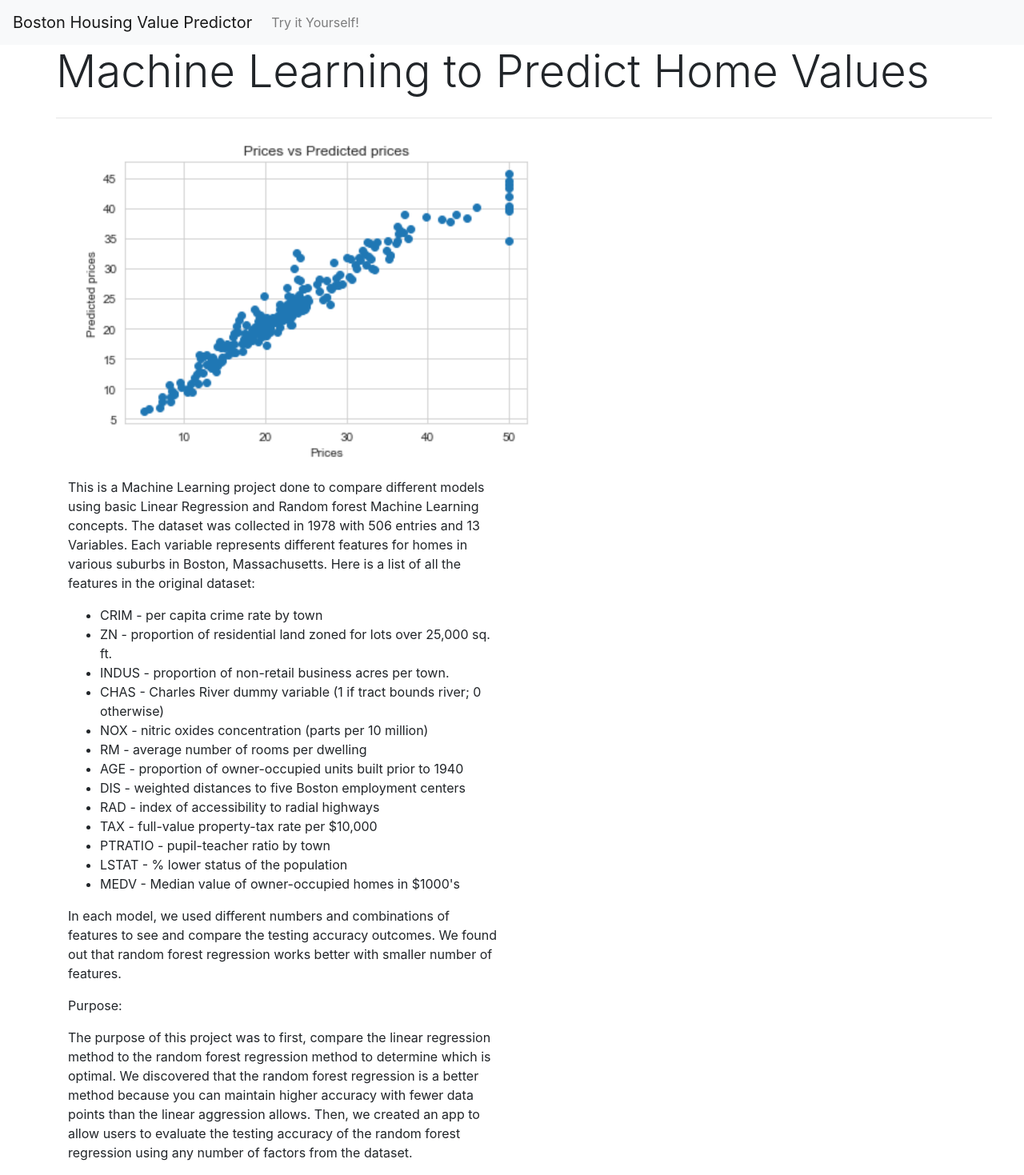
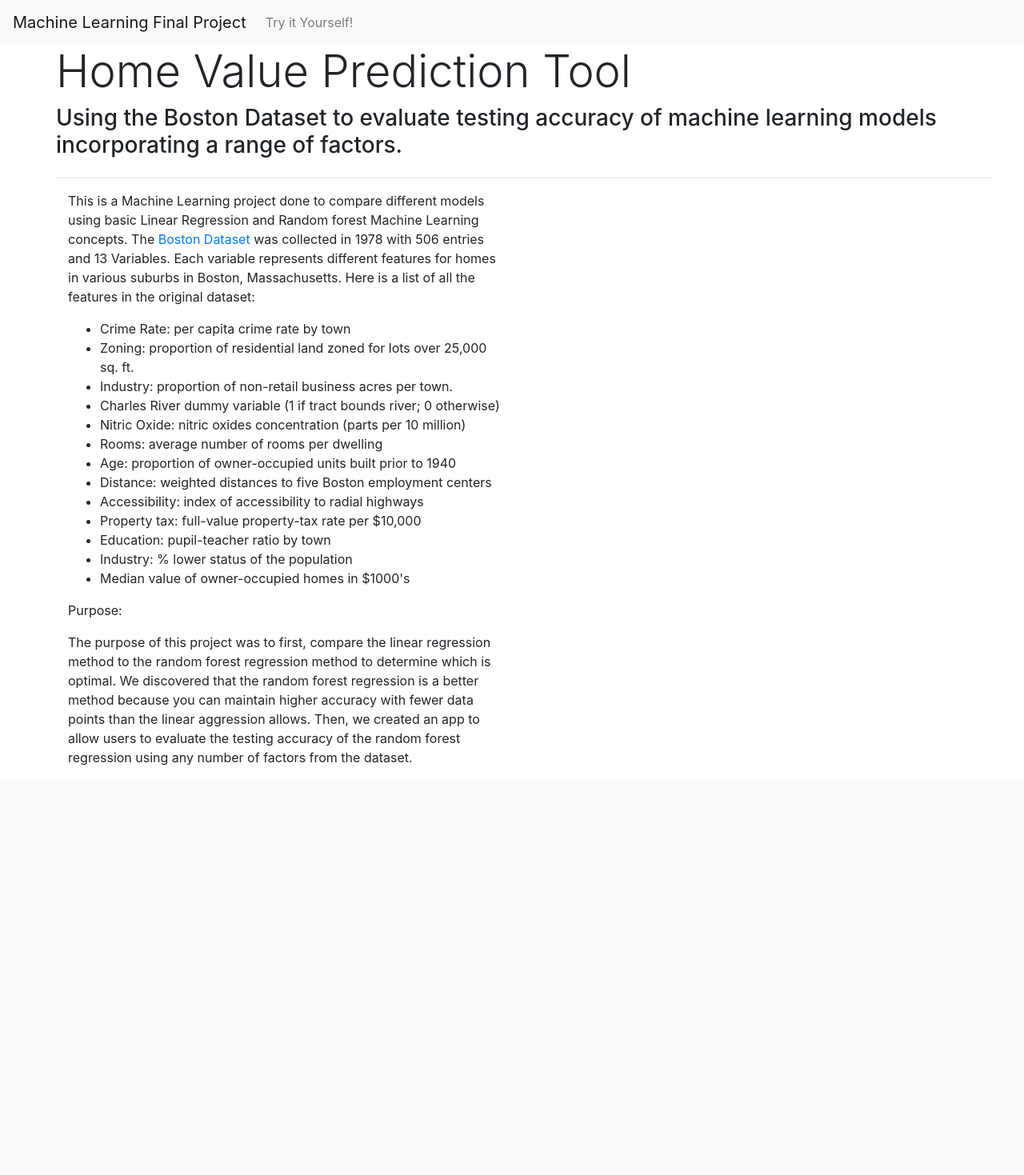
Before and after one commit to AmyWagarCinch/boston-housing-model-compare, a Flask app: page / in a window 1280 px wide. Shown: the whole page at 80% size. After the commit the page ends 957 px from the top, so only its background shows below. Run offline with Flask 2, Linux system fonts and the light colour scheme; some libraries are stand-ins or nearby versions.

Commit message:
more modification of HTML files

```diff
--- a/Templates/home.html
+++ b/Templates/home.html
@@ -14,7 +14,7 @@
 </head>
 <body>
   <nav class="navbar navbar-expand-lg navbar-light bg-light">
-    <a class="navbar-brand" href="home">Boston Housing Value Predictor</a>
+    <a class="navbar-brand" href="home">Machine Learning Final Project</a>
     <button class="navbar-toggler" type="button" data-toggle="collapse" data-target="#navbarSupportedContent" aria-controls="navbarSupportedContent" aria-expanded="false" aria-label="Toggle navigation">
       <span class="navbar-toggler-icon"></span>
     </button>
@@ -29,29 +29,30 @@
   </nav>
   <div class="container">
     <div class="row">
-      <h1 class="display-4">Machine Learning to Predict Home Values</h1>
-
+      <h1 class="display-4">Home Value Prediction Tool</h1>
+      <!-- <h3 class="display-4">Using the Boston Dataset to evaluate testing accuracy of machine learning models incorporating a range of factors.</h3> -->
+      <h3>Using the Boston Dataset to evaluate testing accuracy of machine learning models incorporating a range of factors.</h3>
       <hr class="col-md-12">
       <div class="row"></div>
         <div class="col-md-6">
-          <img src="Resources/assets/images/BHPfigure1.png" alt="image">
-          <p>This is a Machine Learning project done to compare different models using basic Linear Regression and Random forest Machine Learning concepts. The dataset was collected in 1978 with 506 entries and 13 Variables. Each variable represents different features for homes in various suburbs in Boston, Massachusetts. Here is a list of all the features in the original dataset:
+          <!-- <img src="Resources/assets/images/BHPfigure1.png" alt="image"> -->
+          <p>This is a Machine Learning project done to compare different models using basic Linear Regression and Random forest Machine Learning concepts. The <a href="https://www.cs.toronto.edu/~delve/data/boston/bostonDetail.html">Boston Dataset</a> was collected in 1978 with 506 entries and 13 Variables. Each variable represents different features for homes in various suburbs in Boston, Massachusetts. Here is a list of all the features in the original dataset:
             <ul>
-                <li>CRIM - per capita crime rate by town</li>
-                <li>ZN - proportion of residential land zoned for lots over 25,000 sq. ft.</li>
-                <li>INDUS - proportion of non-retail business acres per town.</li>
-                <li>CHAS - Charles River dummy variable (1 if tract bounds river; 0 otherwise)</li>
-                <li>NOX - nitric oxides concentration (parts per 10 million)</li>
-                <li>RM - average number of rooms per dwelling</li>
-                <li>AGE - proportion of owner-occupied units built prior to 1940</li>
-                <li>DIS - weighted distances to five Boston employment centers</li>
-                <li>RAD - index of accessibility to radial highways</li>
-                <li>TAX - full-value property-tax rate per $10,000</li>
-                <li>PTRATIO - pupil-teacher ratio by town</li>
-                <li>LSTAT - % lower status of the population</li>
-                <li>MEDV - Median value of owner-occupied homes in $1000's</li>
+                <li>Crime Rate: per capita crime rate by town</li>
+                <li>Zoning: proportion of residential land zoned for lots over 25,000 sq. ft.</li>
+                <li>Industry: proportion of non-retail business acres per town.</li>
+                <li>Charles River dummy variable (1 if tract bounds river; 0 otherwise)</li>
+                <li>Nitric Oxide: nitric oxides concentration (parts per 10 million)</li>
+                <li>Rooms: average number of rooms per dwelling</li>
+                <li>Age: proportion of owner-occupied units built prior to 1940</li>
+                <li>Distance: weighted distances to five Boston employment centers</li>
+                <li>Accessibility: index of accessibility to radial highways</li>
+                <li>Property tax: full-value property-tax rate per $10,000</li>
+                <li>Education: pupil-teacher ratio by town</li>
+                <li>Industry: % lower status of the population</li>
+                <li>Median value of owner-occupied homes in $1000's</li>
                 </ul>
-                <p>In each model, we used different numbers and combinations of features to see and compare the testing accuracy outcomes. We found out that random forest regression works better with smaller number of features.</p>
+
 
                 <p>Purpose:</p>
                     <p>The purpose of this project was to first, compare the linear regression method to the random forest regression method to determine which is optimal. We discovered that the random forest regression is a better method because you can maintain higher accuracy with fewer data points than the linear aggression allows. Then, we created an app to allow users to evaluate the testing accuracy of the random forest regression using any number of factors from the dataset.</p>
```
Also changed, not shown: Templates/yourTurn.html (+7 -6 lines).
